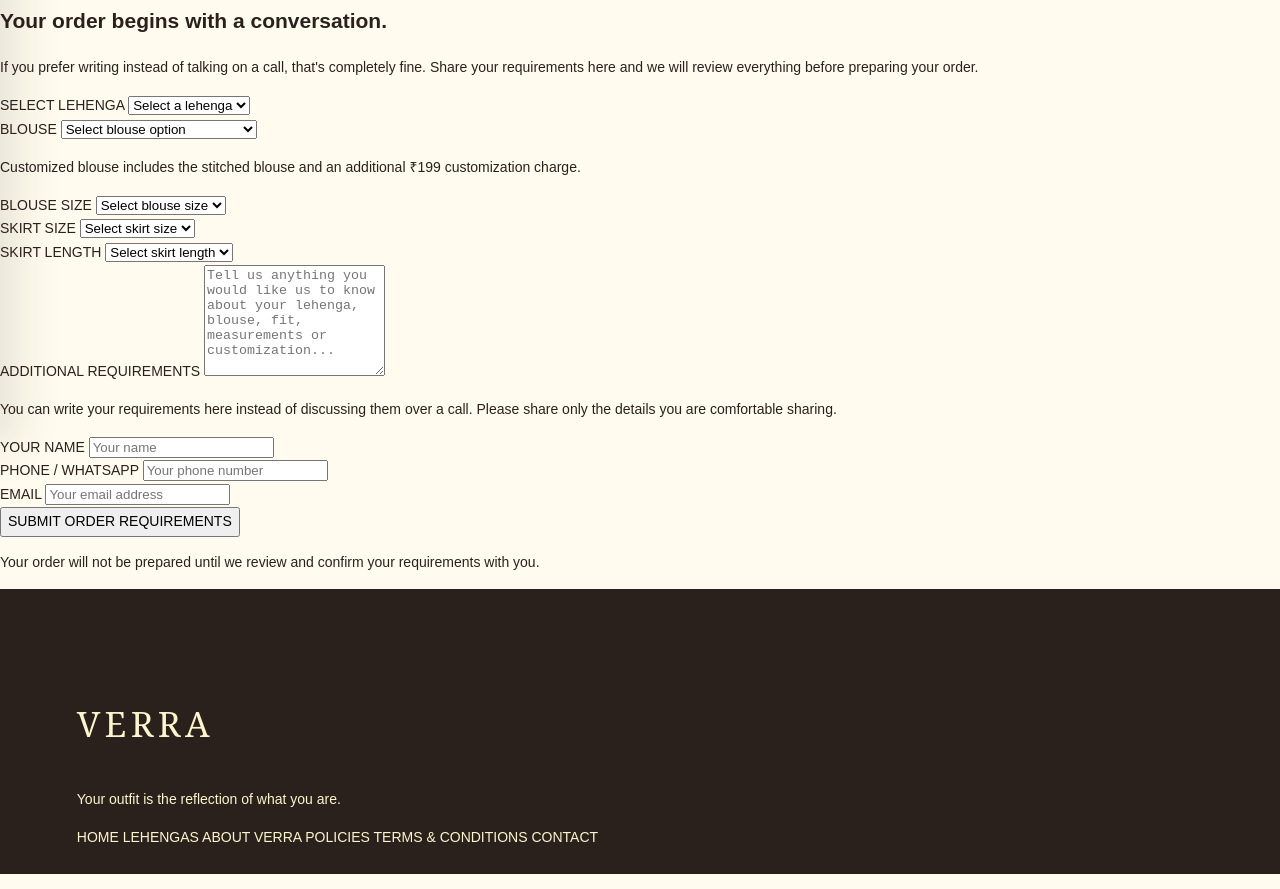
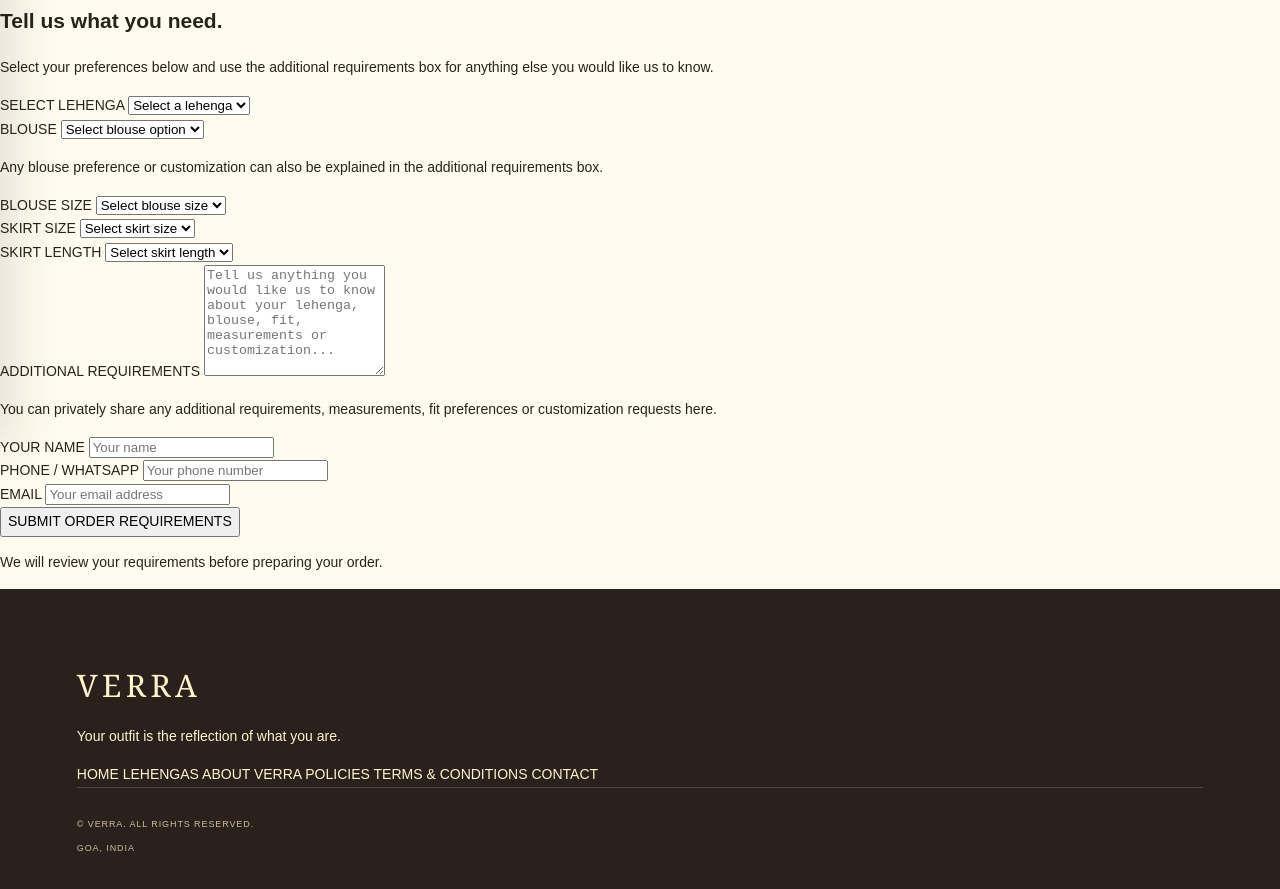
Before and after one commit to jeevita24/verra-website, a website: page order.html in a window 1280 px wide. Shown: the part 354-1243 px from the top of the page. Drawn offline with Linux system fonts and the light colour scheme.

Commit message:
Update order.html

```diff
--- a/order.html
+++ b/order.html
@@ -11,11 +11,13 @@
 
 <body>
 
+  <!-- ANNOUNCEMENT -->
   <div class="announcement">
     MADE TO ORDER · READY TO WEAR · HANDCRAFTED FOR YOU
   </div>
 
 
+  <!-- HEADER -->
   <header class="site-header">
 
     <a href="index.html" class="logo">
@@ -41,8 +43,8 @@
   </header>
 
 
+  <!-- MOBILE MENU -->
   <div class="menu-overlay" data-menu-close></div>
-
 
   <aside class="mobile-menu">
 
@@ -75,6 +77,8 @@
 
   <main>
 
+
+    <!-- INTRO -->
     <section class="page-intro">
 
       <p class="eyebrow">
@@ -95,6 +99,7 @@
     </section>
 
 
+    <!-- ORDER FORM -->
     <section class="order-section">
 
       <div class="order-intro">
@@ -104,19 +109,22 @@
         </p>
 
         <h2>
-          Your order begins with a conversation.
+          Tell us what you need.
         </h2>
 
         <p>
-          If you prefer writing instead of talking on a call,
-          that's completely fine. Share your requirements here
-          and we will review everything before preparing your order.
+          Select your preferences below and use the additional
+          requirements box for anything else you would like us
+          to know.
         </p>
 
       </div>
 
 
-      <form class="order-form" id="verra-order-form">
+      <form
+        class="order-form"
+        id="verra-order-form"
+      >
 
 
         <!-- LEHENGA -->
@@ -127,7 +135,11 @@
             SELECT LEHENGA
           </label>
 
-          <select id="product" name="product" required>
+          <select
+            id="product"
+            name="product"
+            required
+          >
 
             <option value="">
               Select a lehenga
@@ -162,7 +174,11 @@
             BLOUSE
           </label>
 
-          <select id="blouse" name="blouse" required>
+          <select
+            id="blouse"
+            name="blouse"
+            required
+          >
 
             <option value="">
               Select blouse option
@@ -173,18 +189,18 @@
             </option>
 
             <option value="Stitched Blouse">
-              Stitched Blouse — +₹599
+              Stitched Blouse
             </option>
 
             <option value="Customized Blouse">
-              Customized Blouse — +₹798
+              Customized Blouse
             </option>
 
           </select>
 
           <p class="form-note">
-            Customized blouse includes the stitched blouse
-            and an additional ₹199 customization charge.
+            Any blouse preference or customization can also
+            be explained in the additional requirements box.
           </p>
 
         </div>
@@ -198,7 +214,11 @@
             BLOUSE SIZE
           </label>
 
-          <select id="blouse-size" name="blouse-size" required>
+          <select
+            id="blouse-size"
+            name="blouse-size"
+            required
+          >
 
             <option value="">
               Select blouse size
@@ -225,7 +245,11 @@
             SKIRT SIZE
           </label>
 
-          <select id="skirt-size" name="skirt-size" required>
+          <select
+            id="skirt-size"
+            name="skirt-size"
+            required
+          >
 
             <option value="">
               Select skirt size
@@ -252,7 +276,11 @@
             SKIRT LENGTH
           </label>
 
-          <select id="skirt-length" name="skirt-length" required>
+          <select
+            id="skirt-length"
+            name="skirt-length"
+            required
+          >
 
             <option value="">
               Select skirt length
@@ -285,9 +313,8 @@
           ></textarea>
 
           <p class="form-note">
-            You can write your requirements here instead of discussing
-            them over a call. Please share only the details you are
-            comfortable sharing.
+            You can privately share any additional requirements,
+            measurements, fit preferences or customization requests here.
           </p>
 
         </div>
@@ -349,6 +376,8 @@
         </div>
 
 
+        <!-- SUBMIT -->
+
         <button
           type="submit"
           class="order-submit-button"
@@ -358,8 +387,7 @@
 
 
         <p class="order-submit-note">
-          Your order will not be prepared until we review
-          and confirm your requirements with you.
+          We will review your requirements before preparing your order.
         </p>
 
       </form>
@@ -369,13 +397,14 @@
   </main>
 
 
+  <!-- FOOTER -->
   <footer class="site-footer">
 
     <div class="footer-brand">
 
-      <p class="footer-logo">
+      <a href="index.html" class="logo">
         VERRA
-      </p>
+      </a>
 
       <p>
         Your outfit is the reflection of what you are.
@@ -400,6 +429,19 @@
 
     </div>
 
+
+    <div class="footer-bottom">
+
+      <p>
+        © VERRA. ALL RIGHTS RESERVED.
+      </p>
+
+      <p>
+        GOA, INDIA
+      </p>
+
+    </div>
+
   </footer>
 
 
```
